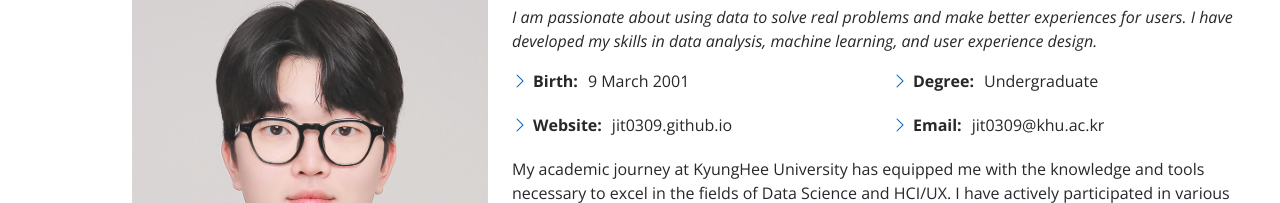
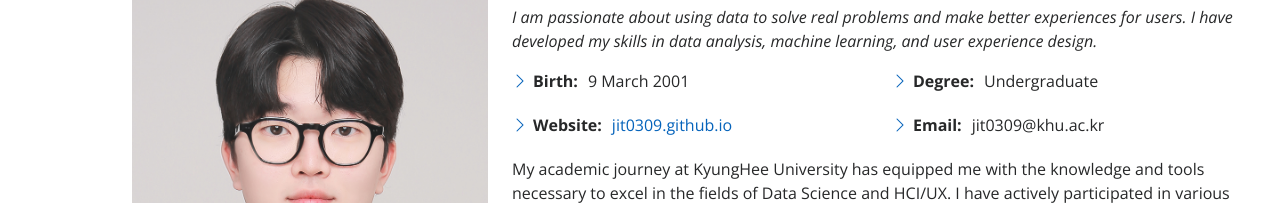
Before and after one commit to jit0309/jit0309.github.io, a plain HTML site: page index.html in a window 1280 px wide. Shown: the part 1027-1230 px from the top of the page. Drawn offline with nearby package versions, Linux system fonts and the light colour scheme.

Commit message:
Update site content

```diff
--- a/index.html
+++ b/index.html
@@ -87,7 +87,7 @@
               <div class="col-lg-6">
                 <ul>
                   <li><i class="bi bi-chevron-right"></i> <strong>Birth:</strong> <span>9 March 2001</span></li>
-                  <li><i class="bi bi-chevron-right"></i> <strong>Website:</strong> <span>jit0309.github.io</span></li>
+                  <li><i class="bi bi-chevron-right"></i> <strong>Website:</strong> <span><a href="jit0309.github.io" target="_blank">jit0309.github.io</a></span></li>
                 </ul>
               </div>
               <div class="col-lg-6">
```
